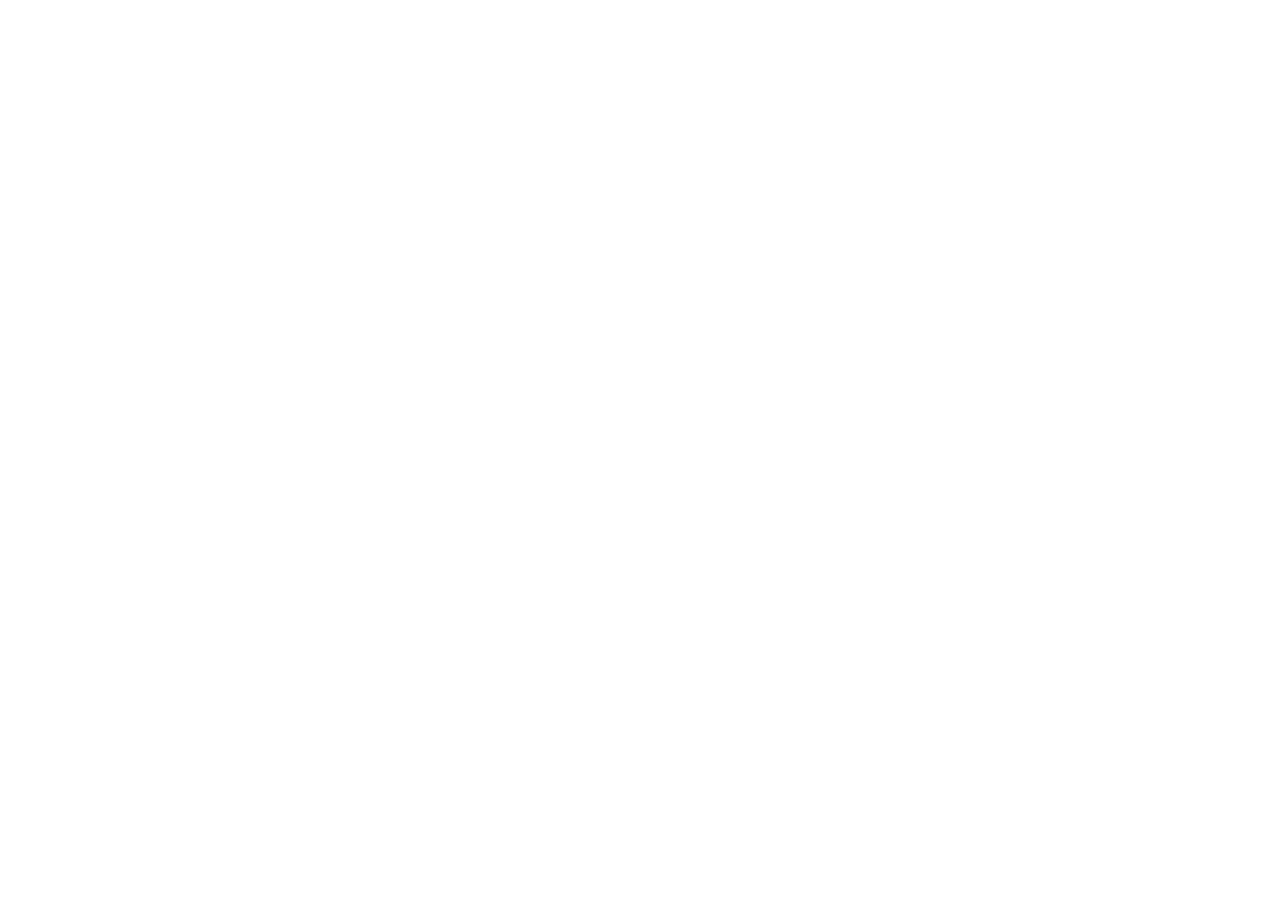
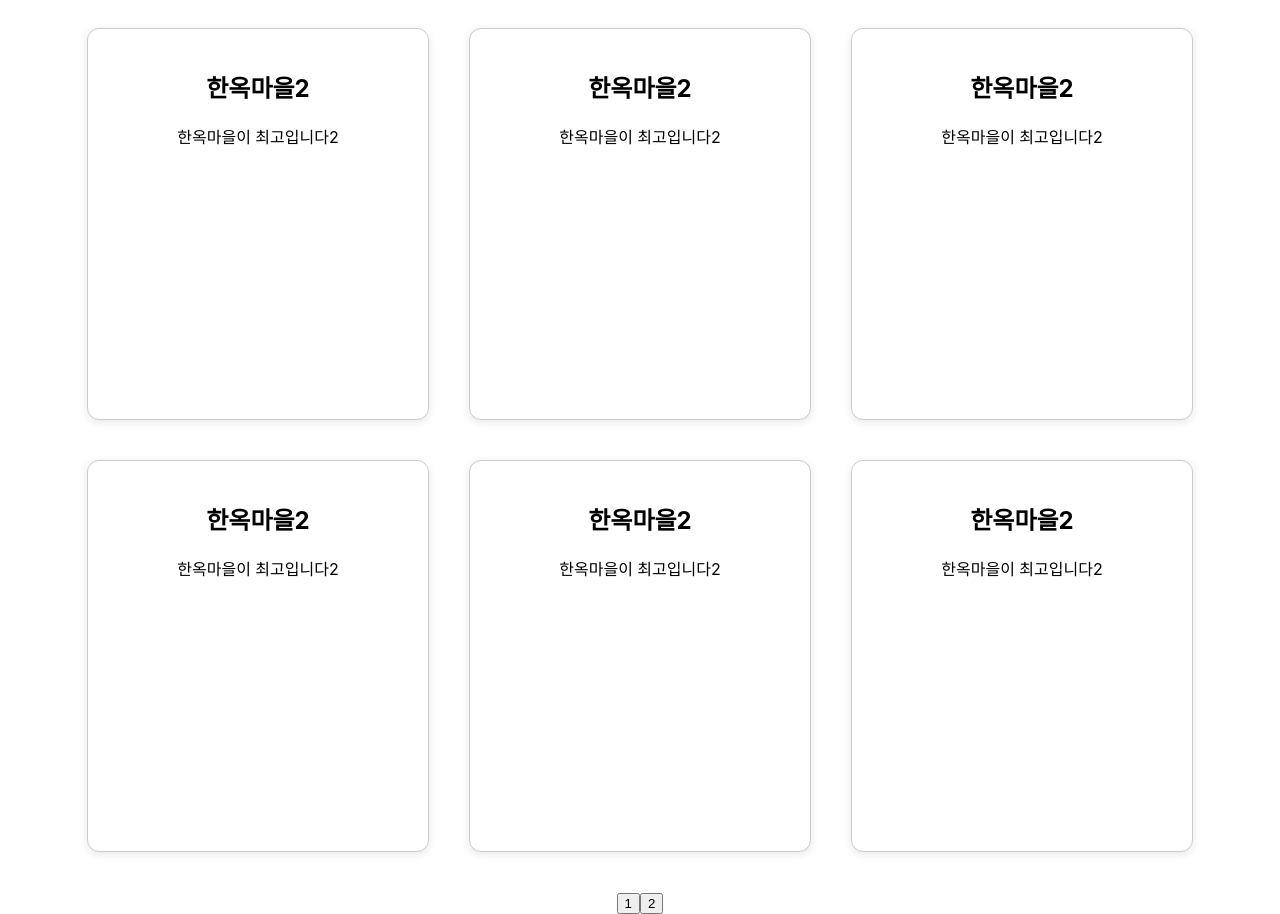
Before and after one commit to ehy0414/react-recommend-community, a React (Create React App) app: page /spring/break in a window 1280 px wide. Shown: the part 1120-2034 px from the top of the page. Before the commit the page ends 905 px from the top, so only its background shows below. Built offline with nearby package versions, Linux system fonts and the light colour scheme; data requests are answered from the project's data file; a web font is replaced by a local one.

Commit message:
db.json 삽입 및 axios호출 및 카드 컴포넌트에 출력하기, 애니메이션 추가

```diff
--- a/db.json
+++ b/db.json
@@ -2,23 +2,117 @@
     "spring": [
       {
         "id": 1724134002801,
-        "title": "자바",
-        "content": "자바는 프로그래밍 언어이다. 이 프로그래밍 언어를 통해 다양한 개발을 만들 수 있는데\n백엔드 개발자는 자바를 쓰는 중입니다. 프레임워크 중에 스프링을 씁니다."
+        "title": "한옥마을",
+        "content": "한옥마을이 최고입니다",
+        "category": "break"
       },
       {
-        "id": 1724134010002,
-        "title": "자바스크립트",
-        "content": "ㄴㅇㅁㅇㄴㅁㅇㄹㄴㅁㄻㄹ"
+        "id": 1724134002803,
+        "title": "한옥마을2",
+        "content": "한옥마을이 최고입니다2",
+        "category": "break"
       },
       {
-        "id": 1724203152356,
-        "title": "프프프프",
-        "content": "아니 진짜 너무 피곤해 죽겠는데?"
+        "id": 1724134002823,
+        "title": "한옥마을2",
+        "content": "한옥마을이 최고입니다2",
+        "category": "break"
       },
       {
-        "id": 1724915685120,
-        "title": "객체로 받기",
-        "content": "전달되는 데이터가 1개이상일 경우"
+        "id": 1724134002843,
+        "title": "한옥마을2",
+        "content": "한옥마을이 최고입니다2",
+        "category": "break"
+      },
+      {
+        "id": 1724134007803,
+        "title": "한옥마을2",
+        "content": "한옥마을이 최고입니다2",
+        "category": "break"
+      },
+      {
+        "id": 1724134005803,
+        "title": "한옥마을2",
+        "content": "한옥마을이 최고입니다2",
+        "category": "break"
+      },
+      {
+        "id": 1724134012803,
+        "title": "한옥마을2",
+        "content": "한옥마을이 최고입니다2",
+        "category": "break"
+      },
+      {
+        "id": 17241340128023,
+        "title": "한옥마을2",
+        "content": "한옥마을이 최고입니다2",
+        "category": "break"
+      },
+      {
+        "id": 1724134012803,
+        "title": "한옥마을2",
+        "content": "한옥마을이 최고입니다2",
+        "category": "break"
+      },
+      {
+        "id": 1724134012803,
+        "title": "한옥마을2",
+        "content": "한옥마을이 최고입니다2",
+        "category": "break"
+      },
+      {
+        "id": 1724134012803,
+        "title": "한옥마을2",
+        "content": "한옥마을이 최고입니다2",
+        "category": "break"
+      },
+      {
+        "id": 1724134012803,
+        "title": "한옥마을2",
+        "content": "한옥마을이 최고입니다2",
+        "category": "break"
+      },
+      {
+        "id": 1724134012803,
+        "title": "한옥마을2",
+        "content": "한옥마을이 최고입니다2",
+        "category": "break"
+      },
+      {
+        "id": 17124134012803,
+        "title": "한옥마을2",
+        "content": "한옥마을이 최고입니다2",
+        "category": "break"
+      },
+      {
+        "id": 17241340122803,
+        "title": "한옥마을2",
+        "content": "한옥마을이 최고입니다2",
+        "category": "break"
+      },
+      {
+        "id": 17241340412803,
+        "title": "한옥마을2",
+        "content": "한옥마을이 최고입니다2",
+        "category": "break"
+      },
+      {
+        "id": 17241134012803,
+        "title": "한옥마을2",
+        "content": "한옥마을이 최고입니다2",
+        "category": "break"
+      },
+      {
+        "id": 17241340122803,
+        "title": "한옥마을2",
+        "content": "한옥마을이 최고입니다2",
+        "category": "break"
+      },
+      {
+        "id": 17241340122803,
+        "title": "한옥마을2",
+        "content": "한옥마을이 최고입니다2",
+        "category": "break"
       }
     ],
     "comments": [
--- a/package.json
+++ b/package.json
@@ -10,6 +10,7 @@
     "axios": "^1.8.2",
     "react": "^19.0.0",
     "react-dom": "^19.0.0",
+    "react-intersection-observer": "^9.16.0",
     "react-router-dom": "^7.3.0",
     "react-scripts": "5.0.1",
     "styled-components": "^6.1.15",
--- /dev/null
+++ b/src/modules/springPage/components/SpringCard.jsx
@@ -0,0 +1,58 @@
+import React from 'react';
+import { useInView } from 'react-intersection-observer';
+import styled, { keyframes } from 'styled-components';
+
+const fadeInUp = keyframes`
+  0% {
+    opacity: 0;
+    transform: translateY(20px);
+  }
+  100% {
+    opacity: 1;
+    transform: translateY(0);
+  }
+`;
+
+const AnimatedCardContainer = styled.div`
+  background-color: white;
+  border: 1px solid #ccc;
+  border-radius: 12px;
+  padding: 20px;
+  margin: 20px;
+  width: 300px;
+  height: 350px;
+  box-shadow: 0 2px 8px rgba(0, 0, 0, 0.1);
+  text-align: center;
+  cursor: pointer;
+
+  opacity: ${(props) => (props.$inView ? 1 : 0)};
+  transform: ${(props) => (props.$inView ? 'translateY(0)' : 'translateY(20px)')};
+  transition: opacity 0.3s ease-out, transform 0.3s ease-out;
+
+  &:hover {
+    transform: translateY(-10px);  // 마우스 오버 시 카드 상승 효과
+    box-shadow: 0 10px 20px rgba(0, 0, 0, 0.2); // 그림자 강조
+  }
+
+  &:active {
+    transform: translateY(0);  // 클릭 시 카드가 다시 원래 위치로 돌아옴
+  }
+`;
+
+const SpringCard = ({ title, content, delay }) => {
+  // threshold를 0.5로 올리고, rootMargin을 설정해 보세요.
+  const { ref, inView } = useInView({
+    threshold: 0.5,            // 요소의 50% 이상이 보여야 inView가 true
+    triggerOnce: true,
+    rootMargin: '0px 0px -50px 0px',  // 하단에서 50px 만큼 여유를 둠 (원하는 경우)
+  });
+
+  return (
+    <AnimatedCardContainer ref={ref} $inView={inView}>
+      <h2>{title}</h2>
+      <p>{content}</p>
+    </AnimatedCardContainer>
+  );
+};
+
+export default SpringCard;
--- /dev/null
+++ b/src/modules/springPage/components/SpringList.jsx
@@ -0,0 +1,18 @@
+import React from "react";
+import SpringCard from "./SpringCard";
+
+const SpringList = ({ data }) => {
+  return (
+    <div style={{ display: 'flex', flexWrap: 'wrap', justifyContent: 'center' }}>
+      {data.map((spring) => (
+        <SpringCard
+          key={spring.id}
+          title={spring.title}
+          content={spring.content}
+        />
+      ))}
+    </div>
+  );
+};
+
+export default SpringList;
--- a/src/pages/spring/SpringBreakPage.jsx
+++ b/src/pages/spring/SpringBreakPage.jsx
@@ -3,6 +3,7 @@
 import BreakSelector from "../../modules/springPage/break/BreakSelector";
 import { useEffect, useState } from "react";
 import api from "../../services/axios";
+import SpringList from "../../modules/springPage/components/SpringList";
 
 const Wrapper = styled.div`
   position: absolute;
@@ -11,28 +12,53 @@
 `;
 
 function SpringBreakPage() {
-    const [springBreak, setSpringBreak] = useState("");
+  const [springBreak, setSpringBreak] = useState([]);
+  const [currentPage, setCurrentPage] = useState(1);
+  const pageSize = 12;  // 한 페이지에 표시될 항목 수를 12개로 설정
 
-    // json-server version
-    const getBreak = async() => {
-        try {
-            const response = await api.get("/spring");
-            setSpringBreak(response.data);
-            console.log("debug >> axios get OK!! ", response.data);
-        } catch(err) {
-            console.log( err );
-        }
+  // json-server version: category가 "break"인 항목만 필터링
+  const getBreak = async () => {
+    try {
+      const response = await api.get("/spring");
+      const breakData = response.data.filter((item) => item.category === "break");
+      setSpringBreak(breakData);
+      console.log("debug >> axios get OK!! ", breakData);
+    } catch (err) {
+      console.log(err);
     }
+  };
 
-    useEffect( () => {
-        getBreak();
-    }, [] );
+  useEffect(() => {
+    getBreak();
+  }, []);
+
+  // 페이지 이동 시 화면 상단으로 스크롤
+  useEffect(() => {
+    window.scrollTo(0, 0);
+  }, [currentPage]);
+
+  const handlePageChange = (pageNumber) => {
+    setCurrentPage(pageNumber);
+  };
+
+  // 현재 페이지에 해당하는 데이터만 잘라서 전달
+  const currentData = springBreak.slice((currentPage - 1) * pageSize, currentPage * pageSize);
+
+  // 총 페이지 수 계산
+  const totalPages = Math.ceil(springBreak.length / pageSize);
 
   return (
     <Wrapper>
       <BreakSelector />
+      <SpringList data={currentData} />
+        <div style={{ textAlign: "center", marginTop: "20px" }}>
+            {Array.from({ length: totalPages }).map((_, index) => (
+            <button key={index} onClick={() => handlePageChange(index + 1)}>
+                {index + 1}
+            </button>
+            ))}
+        </div>
     </Wrapper>
-
   );
 }
 
```
Also changed, not shown: 1 other file (tests, documents, lock files or other folders).
